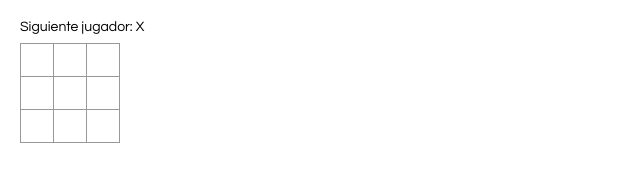
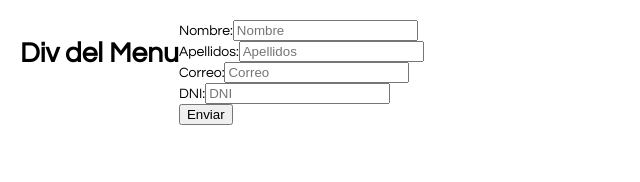
Before and after one commit to juanmaMTR/crud_React, a React app: page / in a window 1280 px wide. Shown: the whole page, without its empty margins (0-640 px from the left). Built offline with nearby package versions, Linux system fonts and the light colour scheme.

Commit message:
Crate Components

```diff
--- a/src/index.css
+++ b/src/index.css
@@ -40,11 +40,7 @@ ol, ul {
     background: #ddd;
 }
 
-.game {
+.pagina {
     display: flex;
     flex-direction: row;
 }
-
-.game-info {
-    margin-left: 20px;
-}
--- a/src/index.js
+++ b/src/index.js
@@ -2,31 +2,24 @@ import React from 'react';
 import ReactDOM from 'react-dom';
 import './index.css';
 
-class Square extends React.Component {
-    constructor(props){
-        super(props)
-        this.state={
-            value:null
-        }
+class Menu extends React.Component {
+    constructor(){
+        super()
     }
     render() {
       return (
-        <button className="square" onClick={this.props.onClick}>
-          {this.props.value}
-        </button>
+        <div id='menu'>
+            <h1>Div del Menu</h1>
+        </div>
       );
     }
 }
 
-class Board extends React.Component {
-    constructor(props){
-        super(props)
-        this.state={
-            squares: Array(9).fill(null),
-            turnoX:true,
-        }
+class Formulario extends React.Component {
+    constructor(){
+        super()
     }
-    handleClick(i){
+    /*handleClick(i){
         const newSquares=this.state.squares.slice()
         newSquares[i]=this.state.turnoX ? 'X':'O'
         if(this.comprobarGanador(newSquares)){
@@ -37,63 +30,63 @@ class Board extends React.Component {
             turnoX: !this.state.turnoX,
         })
         //console.log(i); //Muestra la posición que se pulsa
-    }
-    comprobarGanador(estado){
-        const filas=[
-            [0,1,2],[3,4,5],[6,7,8], //horizontales
-            [0,3,6],[1,4,7],[2,5,8], //verticales
-            [0,4,8],[2,4,6] //diagonales
-        ]
-        for(let i=0;i<filas.length;i++){
-          if(estado[filas[i][0]] && estado[filas[i][0]]==estado[filas[i][1]] && estado[filas[i][1]]==estado[filas[i][2]]){
-            return true
-          }
-        }
-        return false
-    }
-    renderSquare(i) {
+    }*/
+    /*renderSquare(i) {
       return <Square value={this.state.squares[i]}
                 onClick={()=>this.handleClick(i)}
             />;
-    }
+    }*/
 
     render() {
-      const status = 'Siguiente jugador: '+(this.state.turnoX ? 'X':'O');
-
       return (
-        <div>
-          <div className="status">{status}</div>
-          <div className="board-row">
-            {this.renderSquare(0)}
-            {this.renderSquare(1)}
-            {this.renderSquare(2)}
-          </div>
-          <div className="board-row">
-            {this.renderSquare(3)}
-            {this.renderSquare(4)}
-            {this.renderSquare(5)}
-          </div>
-          <div className="board-row">
-            {this.renderSquare(6)}
-            {this.renderSquare(7)}
-            {this.renderSquare(8)}
-          </div>
+        <div id='formulario'>
+            <form>
+                <Campos />
+                <input type="submit" value="Enviar" />
+            </form>
         </div>
       );
     }
 }
 
-class Game extends React.Component {
+class Campos extends React.Component {
+    constructor(){
+        super()
+    }
+    render(){
+        return(
+            <div id='campos'>
+                <label>
+                    Nombre:
+                    <input type="text" placeholder="Nombre"/>
+                </label>
+                <br />
+                <label>
+                    Apellidos:
+                    <input type="text" placeholder="Apellidos"/>
+                </label>
+                <br />
+                <label>
+                    Correo:
+                    <input type="mail" placeholder="Correo"/>
+                </label>
+                <br />
+                <label>
+                    DNI:
+                    <input type="text" placeholder="DNI"/>
+                </label>
+            </div>
+
+        );
+    }
+}
+
+class Pagina extends React.Component {
     render() {
       return (
-        <div className="game">
-          <div className="game-board">
-            <Board />
-          </div>
-          <div className="game-info">
-            <div>{/* status */}</div>
-            <ol>{/* TODO */}</ol>
-          </div>
+        <div className="pagina">
+          <Menu />
+          <Formulario />
         </div>
       );
     }
@@ -102,6 +95,6 @@ class Game extends React.Component {
   // ========================================
 
 ReactDOM.render(
-    <Game />,
+    <Pagina />,
     document.getElementById('root')
 );
```
